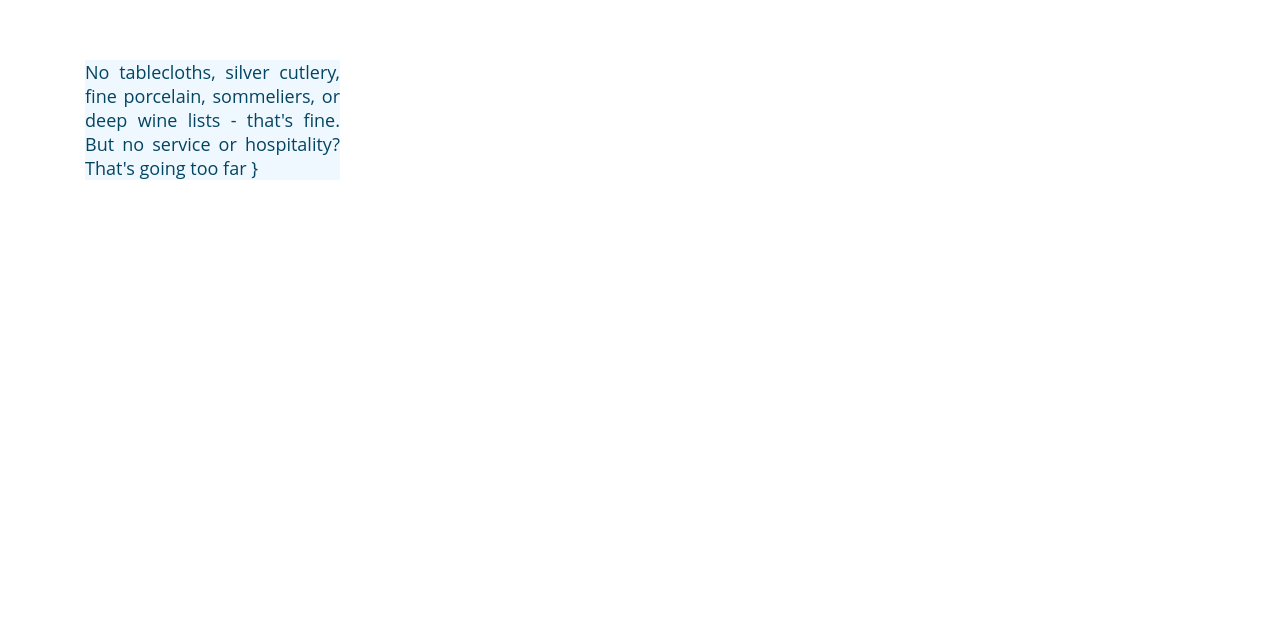
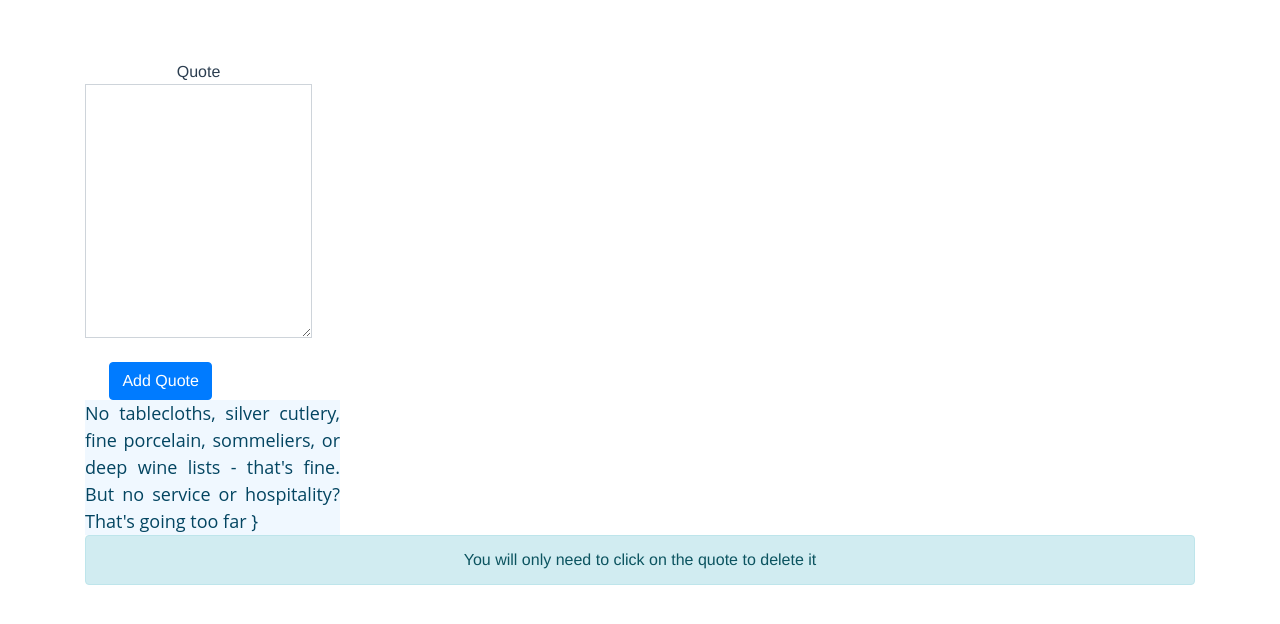
Before and after one commit to abrahamnzok/vuequotes, a Vue app: page / in a window 1280 px wide. Shown: the top 624 px of the page. Built offline with nearby package versions, Linux system fonts and the light colour scheme.

Commit message:
added methods to create and deleteQuotes. I also added a info alert box.

```diff
--- a/src/App.vue
+++ b/src/App.vue
@@ -1,27 +1,47 @@
 <template>
   <div id="app" class="container">
-    <QuoteGrid :quotes="quotes"/>
+    <div class="col-lg-12">
+      <newquote @oncreation="createQuote"/>
+    </div>
+    <QuoteGrid :quotes="quotes" @quoteDeleted="deleteQuotes"/>
+    <div class="row">
+      <div class="col-sm-12 text-center">
+        <div class="alert alert-info">
+          {{info}}
+        </div>
+      </div>
+    </div>
   </div>
 </template>
 
 <script>
   import QuoteGrid from "./components/QuoteGrid";
+  import Newquote from "./components/Newquote";
 
   export default {
     name: 'App',
-    components: {QuoteGrid},
+    components: {Newquote, QuoteGrid},
     data: function () {
       return {
         quotes: ['No tablecloths, silver cutlery, fine porcelain, sommeliers, or deep wine lists - that\'s fine. But no service or hospitality? That\'s going too far\n'],
         limit: 10,
-        info: "You will need to only click on the quote to delete it"
+        info: "You will only need to  click on the quote to delete it"
+      }
+    },
+    methods: {
+      createQuote(quote) {
+        this.quotes.push(quote);
+      },
+      deleteQuotes(index) {
+        this.quotes.splice(index, 1);
       }
     }
   }
 </script>
 
 <style>
-  @import "../node_modules/bootstrap/dist/css/bootstrap-grid.min.css";
+  @import '../node_modules/bootstrap/dist/css/bootstrap.css';
+  @import '../node_modules/bootstrap-vue/dist/bootstrap-vue.css';
 
   #app {
     font-family: 'Avenir', Helvetica, Arial, sans-serif;
```
